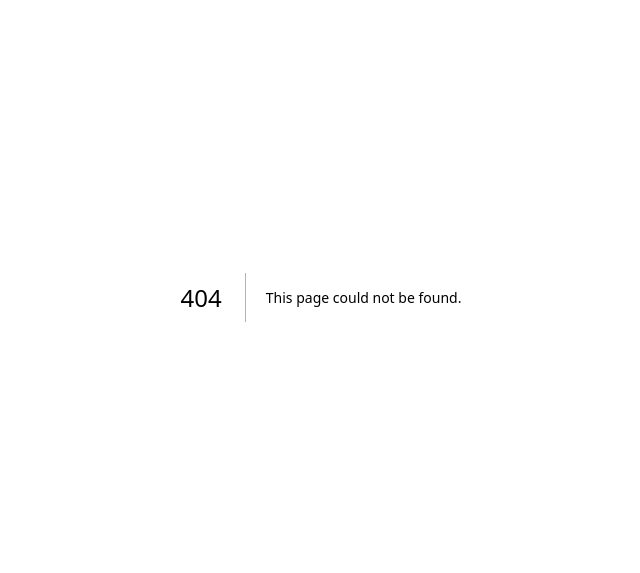
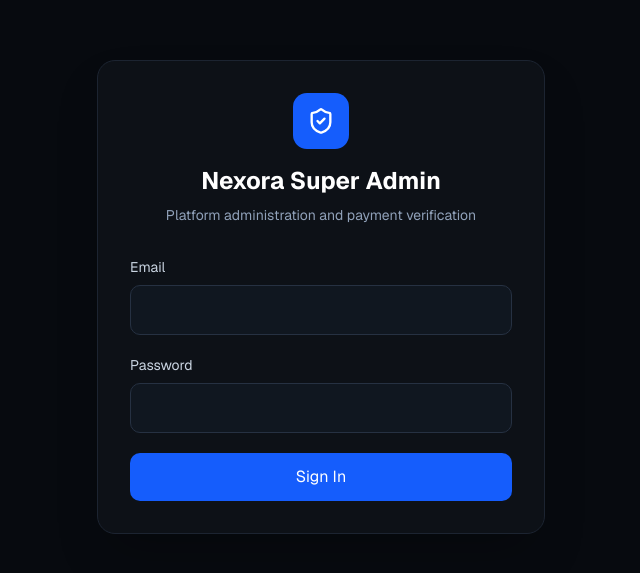
Before and after one commit to nabeelaziz742/nexora-isp, a Next.js app in the folder nexora-isp/: page /superadmin/login in a window 1280 px wide. Before the commit this address had no page. Shown: the part 103-676 px from the top of the page, without its empty margins (319-959 px from the left). Built offline with nearby package versions, Linux system fonts and the light colour scheme; no server answers.

Commit message:
feat(frontend): add super admin login

```diff
--- /dev/null
+++ b/nexora-isp/app/superadmin/login/page.tsx
@@ -0,0 +1,50 @@
+"use client";
+
+import { useState } from "react";
+import { Loader2, ShieldCheck } from "lucide-react";
+import { useRouter } from "next/navigation";
+
+import { ApiError } from "@/services/api-error";
+import { superAdminLogin } from "@/services/onboarding.service";
+
+export default function SuperAdminLoginPage() {
+  const router = useRouter();
+  const [email, setEmail] = useState("");
+  const [password, setPassword] = useState("");
+  const [loading, setLoading] = useState(false);
+  const [error, setError] = useState("");
+
+  async function submit(event: React.FormEvent<HTMLFormElement>) {
+    event.preventDefault();
+    setLoading(true);
+    setError("");
+    try {
+      const result = await superAdminLogin(email, password);
+      localStorage.setItem("nexora_superadmin_access", result.access);
+      localStorage.setItem("nexora_superadmin_refresh", result.refresh);
+      router.replace("/superadmin");
+    } catch (err) {
+      setError(err instanceof ApiError ? err.message : "Unable to sign in.");
+    } finally {
+      setLoading(false);
+    }
+  }
+
+  return (
+    <main className="flex min-h-screen items-center justify-center bg-[#070A0F] px-6 text-white">
+      <form onSubmit={submit} className="w-full max-w-md rounded-2xl border border-[#1C2431] bg-[#0D1117] p-8 shadow-2xl">
+        <div className="mb-8 flex flex-col items-center text-center">
+          <div className="mb-4 flex h-14 w-14 items-center justify-center rounded-xl bg-blue-600"><ShieldCheck className="h-7 w-7" /></div>
+          <h1 className="text-2xl font-bold">Nexora Super Admin</h1>
+          <p className="mt-2 text-sm text-slate-400">Platform administration and payment verification</p>
+        </div>
+        <div className="space-y-5">
+          <div><label className="mb-2 block text-sm text-slate-300">Email</label><input type="email" required value={email} onChange={(e) => setEmail(e.target.value)} className="w-full rounded-lg border border-[#263142] bg-[#101720] px-4 py-3 text-white outline-none focus:border-blue-500" /></div>
+          <div><label className="mb-2 block text-sm text-slate-300">Password</label><input type="password" required value={password} onChange={(e) => setPassword(e.target.value)} className="w-full rounded-lg border border-[#263142] bg-[#101720] px-4 py-3 text-white outline-none focus:border-blue-500" /></div>
+          {error && <div className="rounded-lg bg-red-500/10 p-3 text-sm text-red-400">{error}</div>}
+          <button disabled={loading} className="flex h-12 w-full items-center justify-center rounded-lg bg-blue-600 font-medium hover:bg-blue-700 disabled:opacity-50">{loading ? <Loader2 className="h-5 w-5 animate-spin" /> : "Sign In"}</button>
+        </div>
+      </form>
+    </main>
+  );
+}
```
